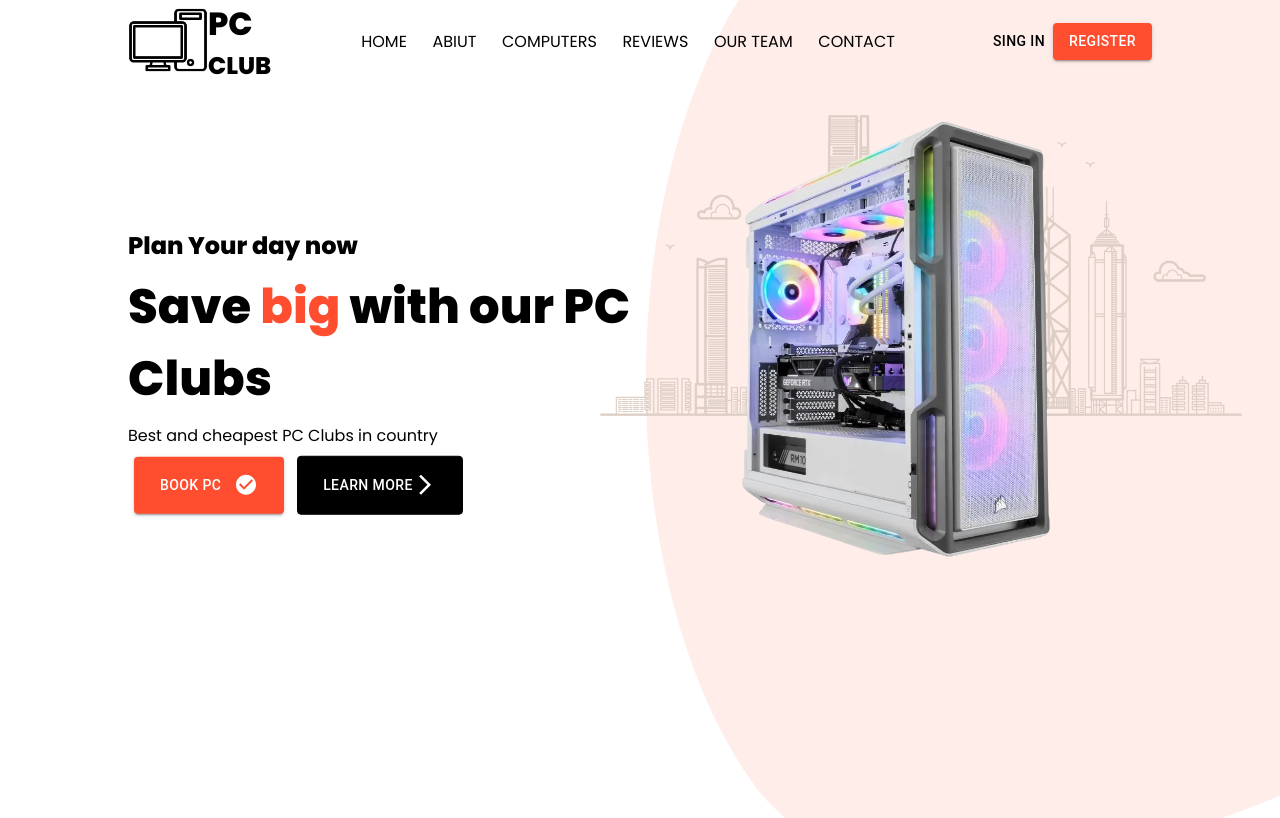
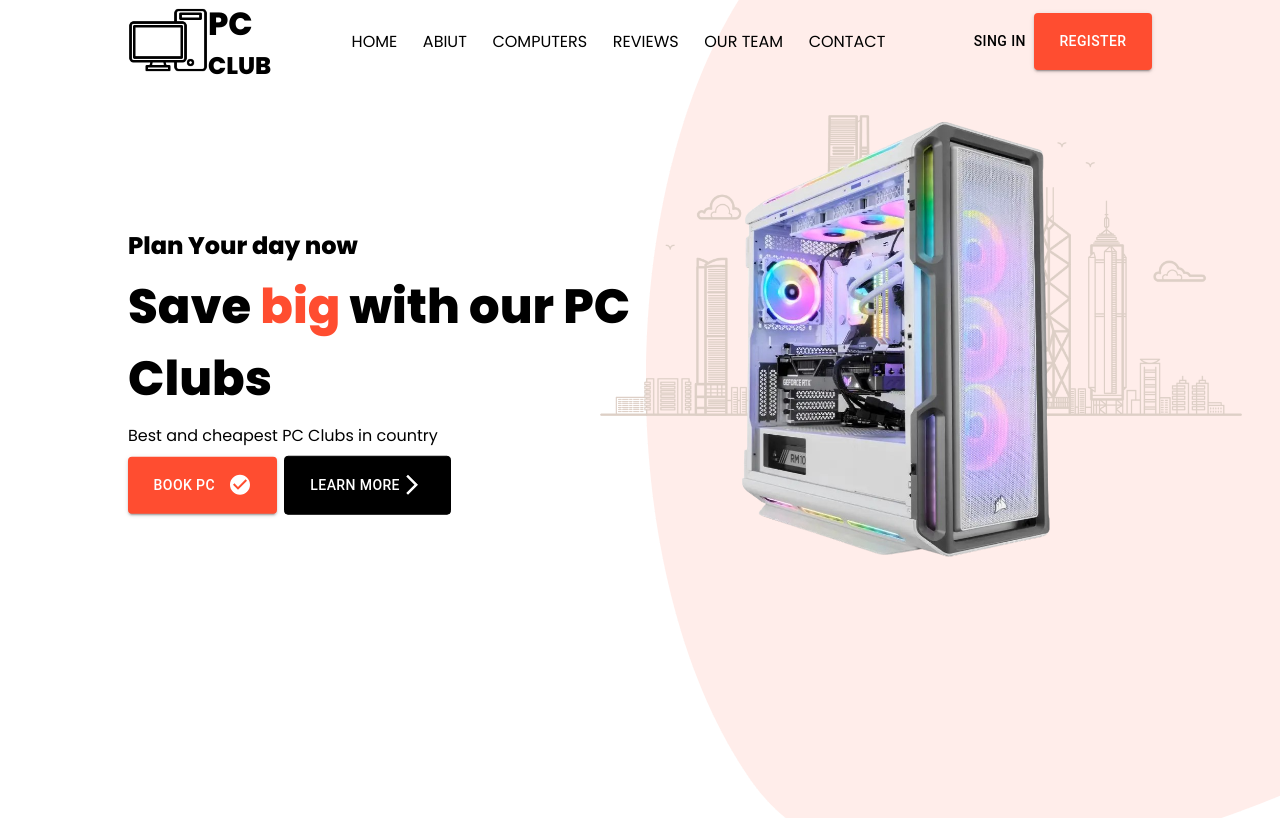
Before and after one commit to AndriyDubovichWork/PC_Club, a React (Create React App) app: page / in a window 1280 px wide. Shown: the top 818 px of the page. Built offline with nearby package versions, Linux system fonts and the light colour scheme.

Commit message:
scrolling on click

```diff
--- a/src/App/App.module.scss
+++ b/src/App/App.module.scss
@@ -1,3 +1,20 @@
 .App {
   width: 100%;
 }
+::-webkit-scrollbar {
+  width: 0.5vw;
+}
+
+::-webkit-scrollbar-track {
+  background: rgba(0, 0, 0, 0);
+}
+
+::-webkit-scrollbar-thumb {
+  background: #ff4d30;
+}
+
+::-webkit-scrollbar-thumb:hover {
+  cursor: pointer;
+  background: #fc644d;
+  border-radius: 20px;
+}
--- a/src/App/App.tsx
+++ b/src/App/App.tsx
@@ -1,4 +1,4 @@
-import React from 'react';
+import React, { useRef } from 'react';
 import style from './App.module.scss';
 import Home from '../pages/Home/Home';
 import Header from '../Layout/Header/Header';
@@ -6,12 +6,23 @@ import Fotter from '../Layout/Fotter/Fotter';
 import ScrollTop from '../Layout/ScrollTop/ScrollTop';
 
 function App() {
+  const GreetingRef = useRef(null);
+  const BookRef = useRef(null);
+  const scrollToElement = (ref: any) => {
+    ref.current.scrollIntoView({
+      behavior: 'smooth',
+    });
+  };
   return (
     <div className={style.App}>
       <Header />
-      <Home />
-      <Fotter />
-      <ScrollTop className={style.App} />
+      <Home
+        GreetingRef={GreetingRef}
+        BookRef={BookRef}
+        scrollToElement={scrollToElement}
+      />
+      <Fotter GreetingRef={GreetingRef} scrollToElement={scrollToElement} />
+      <ScrollTop />
     </div>
   );
 }
--- a/src/Layout/Fotter/Fotter.tsx
+++ b/src/Layout/Fotter/Fotter.tsx
@@ -5,14 +5,20 @@ import EmailIcon from '@mui/icons-material/Email';
 import TextField from '@mui/material/TextField';
 import Button from '@mui/material/Button';
 
-const Fotter = () => {
+const Fotter = ({
+  GreetingRef,
+  scrollToElement,
+}: {
+  GreetingRef: React.MutableRefObject<null>;
+  scrollToElement: (ref: any) => void;
+}) => {
   const headers = [
     <h1>PC CLUB</h1>,
     <h1>COMPANY</h1>,
     <h1>WORKING HOURS</h1>,
     <h1>SUBSCRIPTION</h1>,
   ];
-
+  const companyies = ['New York', 'Careers', 'Mobile', 'Blog', 'How we work'];
   const contents = [
     <div>
       <p className={style.SubTitle}>
@@ -29,11 +35,18 @@ const Fotter = () => {
       </div>
     </div>,
     <div>
-      <p className={style.HighLighted}>New York</p>
-      <p className={style.HighLighted}>Careers</p>
-      <p className={style.HighLighted}>Mobile</p>
-      <p className={style.HighLighted}>Blog</p>
-      <p className={style.HighLighted}>How we work</p>
+      {companyies.map((company) => {
+        return (
+          <p
+            className={style.HighLighted}
+            onClick={() => {
+              scrollToElement(GreetingRef);
+            }}
+          >
+            {company}
+          </p>
+        );
+      })}
     </div>,
     <div>
       <p className={style.HighLighted}>Mon - Fri: 9:00AM - 9:00PM</p>
--- a/src/Layout/Header/Header.tsx
+++ b/src/Layout/Header/Header.tsx
@@ -1,7 +1,8 @@
 import React from 'react';
 import style from './Header.module.scss';
-import Button from '@mui/material/Button';
 import NavBar from './NavBar/NavBar';
+import Button from '../../Styled/Button/Button';
+import ButtonMUI from '@mui/material/Button';
 
 const Header = () => {
   return (
@@ -19,7 +20,7 @@ const Header = () => {
       </div>
       <NavBar />
       <div className={style.LoginRegister}>
-        <Button
+        <ButtonMUI
           variant='text'
           sx={{
             color: '#000',
@@ -29,18 +30,8 @@ const Header = () => {
           }}
         >
           Sing In
-        </Button>
-        <Button
-          variant='contained'
-          sx={{
-            backgroundColor: '#ff4d30',
-            '&:hover': {
-              backgroundColor: '#ff4d30',
-            },
-          }}
-        >
-          Register
-        </Button>
+        </ButtonMUI>
+        <Button>Register</Button>
       </div>
     </header>
   );
--- a/src/Layout/ScrollTop/ScrollTop.tsx
+++ b/src/Layout/ScrollTop/ScrollTop.tsx
@@ -3,7 +3,7 @@ import { Box, Zoom, Fab } from '@mui/material';
 import { KeyboardArrowUp } from '@mui/icons-material';
 import useScrollTrigger from '@mui/material/useScrollTrigger';
 
-const ScrollTop = ({ className }: { className: string }) => {
+const ScrollTop = () => {
   const trigger = useScrollTrigger({
     disableHysteresis: true,
     threshold: 100,
--- /dev/null
+++ b/src/Styled/Button/Button.tsx
@@ -0,0 +1,29 @@
+import React from 'react';
+import ButtonC from '@mui/material/Button';
+
+type ButtonT = {
+  fullWidth?: boolean;
+  onClick?: () => void;
+  children: string | any;
+};
+
+const Button = ({ fullWidth = false, children, onClick }: ButtonT) => {
+  return (
+    <ButtonC
+      onClick={onClick}
+      variant='contained'
+      sx={{
+        width: fullWidth ? '100%' : 'auto',
+        padding: '2vh 2vw',
+        backgroundColor: '#ff4d30',
+        '&:hover': {
+          backgroundColor: '#ff4d30',
+        },
+      }}
+    >
+      {children}
+    </ButtonC>
+  );
+};
+
+export default Button;
--- a/src/pages/Home/Components/BookPC/BookPC.tsx
+++ b/src/pages/Home/Components/BookPC/BookPC.tsx
@@ -78,9 +78,10 @@ const CPUs = [
   },
 ];
 
-const BookPC = () => {
+const BookPC = ({ BookRef }: { BookRef: React.MutableRefObject<null> }) => {
   return (
     <Paper
+      ref={BookRef}
       sx={{
         margin: '5vh auto',
         width: '80%',
--- a/src/pages/Home/Components/Choose/Choose.tsx
+++ b/src/pages/Home/Components/Choose/Choose.tsx
@@ -5,8 +5,15 @@ import AcUnitIcon from '@mui/icons-material/AcUnit';
 import PaidIcon from '@mui/icons-material/Paid';
 import AttachMoneyIcon from '@mui/icons-material/AttachMoney';
 import AccessTimeIcon from '@mui/icons-material/AccessTime';
+import Button from '../../../../Styled/Button/Button';
 
-const Choose = () => {
+const Choose = ({
+  GreetingRef,
+  scrollToElement,
+}: {
+  GreetingRef: React.MutableRefObject<null>;
+  scrollToElement: (ref: React.MutableRefObject<null>) => void;
+}) => {
   return (
     <div className={style.Choose}>
       <div className={style.Left}>
@@ -19,6 +26,11 @@ const Choose = () => {
           the bank. Our deals are designed to give you the ultimate renting
           experience, so don't miss out on your chance to save big.
         </h5>
+        <div style={{ margin: '2vh 0' }}>
+          <Button onClick={() => scrollToElement(GreetingRef)}>
+            Find Details
+          </Button>
+        </div>
       </div>
       <div className={style.Right}>
         <ChooseElem
--- a/src/pages/Home/Components/Greeting/Greeting.tsx
+++ b/src/pages/Home/Components/Greeting/Greeting.tsx
@@ -1,17 +1,26 @@
 import React from 'react';
 import style from './Greeting.module.scss';
-import { Button } from '@mui/material';
 import ArrowForwardIosIcon from '@mui/icons-material/ArrowForwardIos';
 import CheckCircleIcon from '@mui/icons-material/CheckCircle';
+import Button from '../../../../Styled/Button/Button';
+import ButtonMUI from '@mui/material/Button';
 
-const Greeting = () => {
+const Greeting = ({
+  GreetingRef,
+  BookRef,
+  scrollToElement,
+}: {
+  GreetingRef: React.MutableRefObject<null>;
+  BookRef: React.MutableRefObject<null>;
+  scrollToElement: (ref: React.MutableRefObject<null>) => void;
+}) => {
   return (
     <>
       <img
         src={require('./assets/backGround.png')}
         className={style.BackGround}
       />
-      <div className={style.Greeting}>
+      <div className={style.Greeting} ref={GreetingRef}>
         <div className={style.Content}>
           <h2 className={style.preTitle}>Plan Your day now</h2>
           <div className={style.title}>
@@ -22,20 +31,14 @@ const Greeting = () => {
             Best and cheapest PC Clubs in country
           </p>
           <Button
-            variant='contained'
-            className={style.BookButton}
-            sx={{
-              padding: '2vh 2vw',
-              backgroundColor: '#ff4d30',
-              '&:hover': {
-                backgroundColor: '#ff4d30',
-              },
+            onClick={() => {
+              scrollToElement(BookRef);
             }}
           >
             Book PC
             <CheckCircleIcon sx={{ marginLeft: '1vw' }} />
           </Button>
-          <Button
+          <ButtonMUI
             variant='outlined'
             className={style.MoreButton}
             sx={{
@@ -52,7 +55,7 @@ const Greeting = () => {
           >
             Learn More
             <ArrowForwardIosIcon />
-          </Button>
+          </ButtonMUI>
         </div>
         <img src={require('./assets/pcImg.png')} className={style.PCImage} />
       </div>
--- a/src/pages/Home/Home.tsx
+++ b/src/pages/Home/Home.tsx
@@ -1,4 +1,4 @@
-import React from 'react';
+import React, { useRef } from 'react';
 import style from './Home.module.scss';
 import Greeting from './Components/Greeting/Greeting';
 import BookPC from './Components/BookPC/BookPC';
@@ -8,14 +8,26 @@ import Choose from './Components/Choose/Choose';
 import Reviews from './Components/Rewievs/Reviews';
 import FAQ from './Components/FAQ/FAQ';
 
-const Home = () => {
+const Home = ({
+  GreetingRef,
+  BookRef,
+  scrollToElement,
+}: {
+  BookRef: React.MutableRefObject<null>;
+  GreetingRef: React.MutableRefObject<null>;
+  scrollToElement: (ref: any) => void;
+}) => {
   return (
     <div className={style.Home}>
-      <Greeting />
-      <BookPC />
+      <Greeting
+        GreetingRef={GreetingRef}
+        BookRef={BookRef}
+        scrollToElement={scrollToElement}
+      />
+      <BookPC BookRef={BookRef} />
       <Pros />
       <Banner />
-      <Choose />
+      <Choose GreetingRef={GreetingRef} scrollToElement={scrollToElement} />
       <Reviews />
       <FAQ />
     </div>
```
